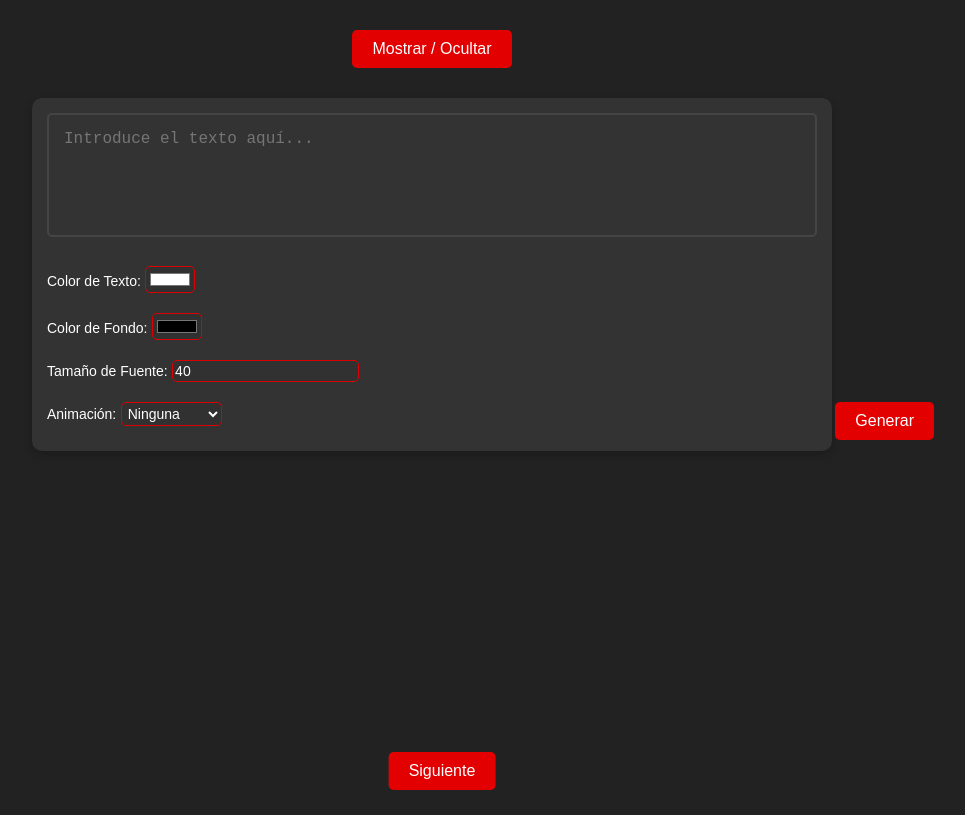
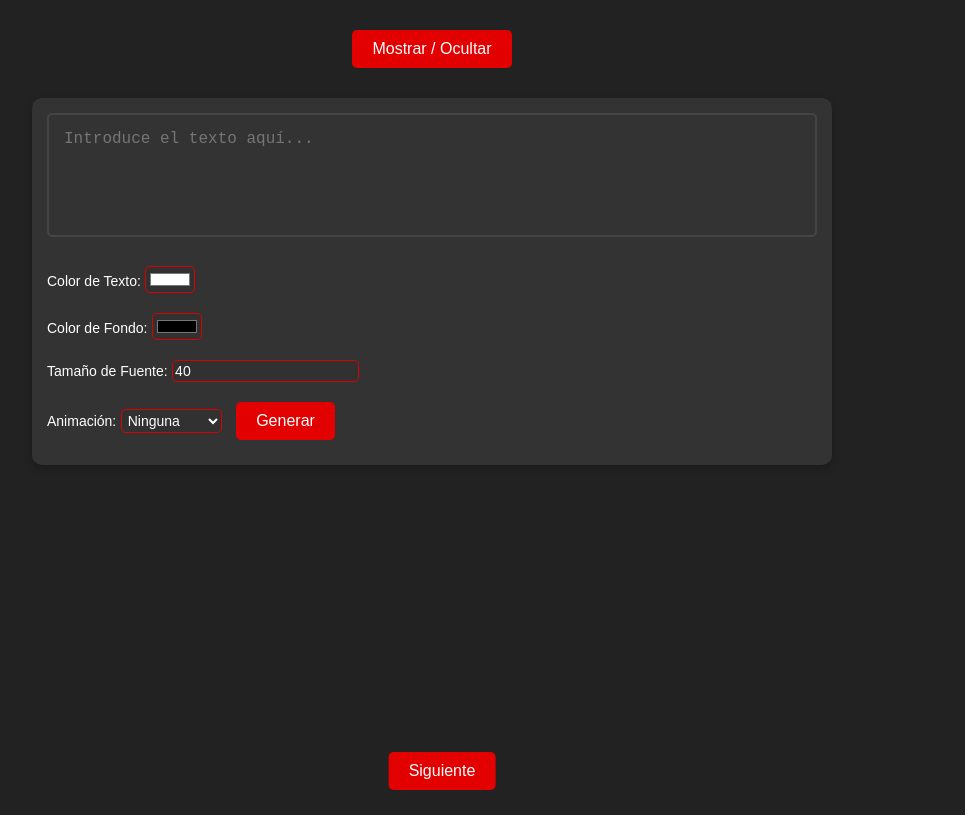
Before and after one commit to Blood366/blood366.github.io, a plain HTML site: page mus2.html in a window 1280 px wide. Both pictures are taken after a click on the button "Mostrar / Ocultar". Shown: the whole page, without its empty margins (208-1173 px from the left). Drawn offline with Linux system fonts and the light colour scheme.

Commit message:
Add files via upload

```diff
--- a/mus2.html
+++ b/mus2.html
@@ -26,8 +26,10 @@
 }
 
 .bte {
-    position: fixed;
-    right: 10%; /* Puedes ajustarlo a la izquierda, o a la derecha con right: 0; */
+
+    right: 10px; /* Ajusta al borde derecho del contenedor */
+    bottom: 10px; /* Puedes ajustar también la distancia desde el fondo */
+    z-index: 10; /* Asegura que el botón esté por encima de otros elementos */
 }
 
 
```
